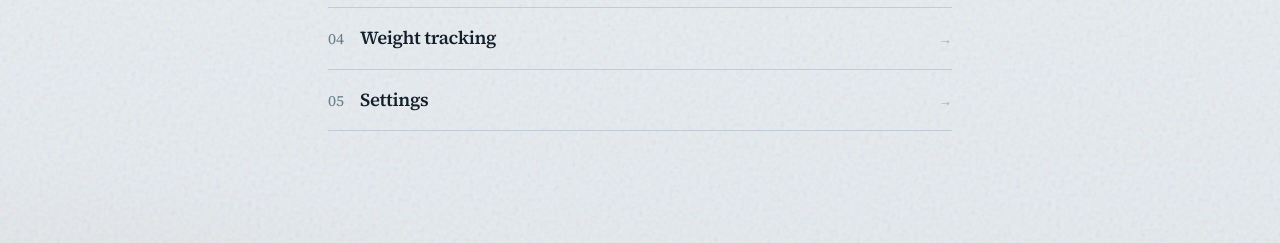
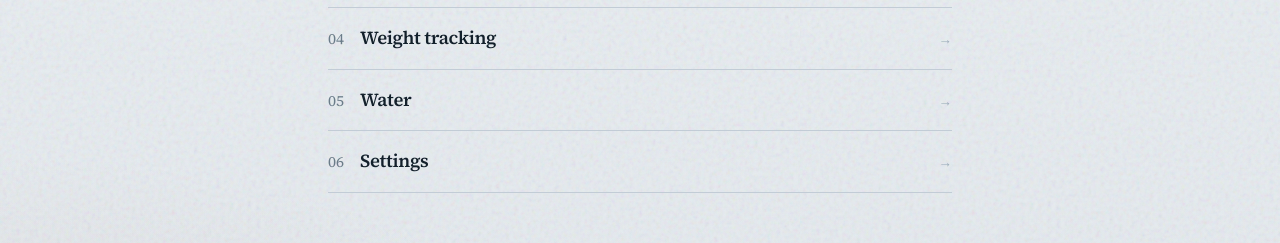
Before and after one commit to alexlovatt77/Gym-Buddy, a plain HTML site: page index.html in a window 1280 px wide. Shown: the part 409-652 px from the top of the page. Drawn offline with Linux system fonts and the light colour scheme.

Commit message:
Add Water to the home contents list.
Co-authored-by: Cursor <cursoragent@cursor.com>

```diff
--- a/index.html
+++ b/index.html
@@ -58,8 +58,15 @@
             </a>
           </li>
           <li>
+            <a href="water.html">
+              <span class="toc__num">05</span>
+              <span class="toc__label">Water</span>
+              <span class="toc__arrow" aria-hidden="true">→</span>
+            </a>
+          </li>
+          <li>
             <a href="settings.html">
-              <span class="toc__num">05</span>
+              <span class="toc__num">06</span>
               <span class="toc__label">Settings</span>
               <span class="toc__arrow" aria-hidden="true">→</span>
             </a>
```
